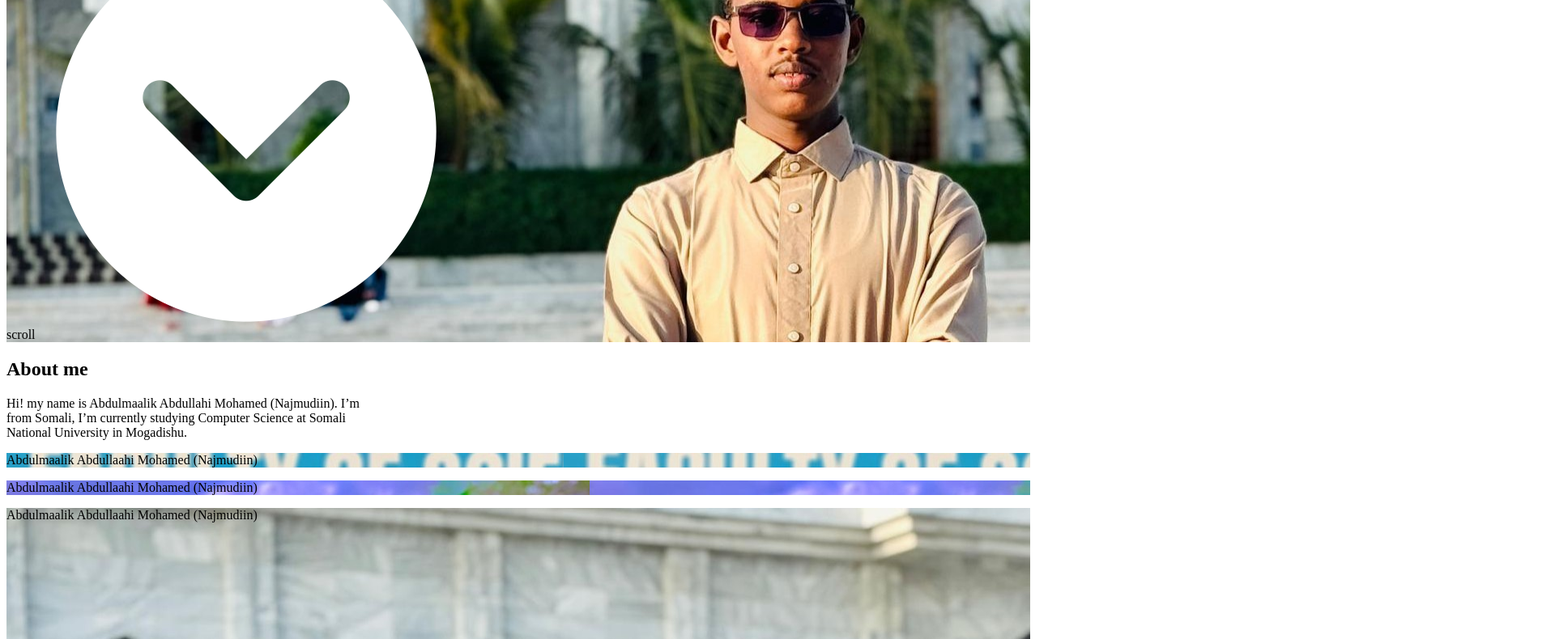
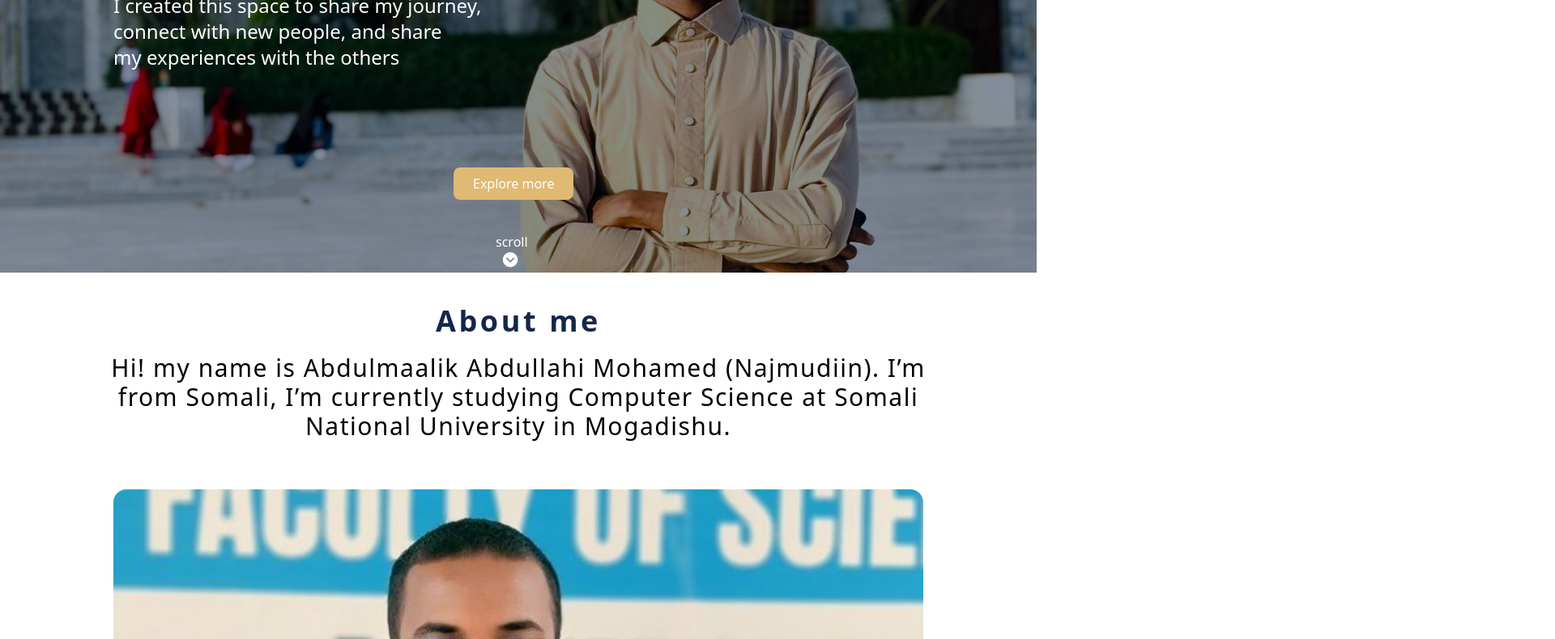
Before and after one commit to Najmudiin11/My_site, a website: page src/About_me.html in a window 1280 px wide. Shown: the part 463-1253 px from the top of the page at 81% size, 1920 px wide, since content can reach past the window. Drawn offline with Linux system fonts and the light colour scheme; the site is published under a folder, as on GitHub Pages, so addresses that start at the root find nothing.

Commit message:
Update About_me.html

```diff
--- a/src/About_me.html
+++ b/src/About_me.html
@@ -3,7 +3,7 @@
 <head>
   <meta charset="UTF-8">
   <meta name="viewport" content="width=device-width, initial-scale=1.0">
-  <link href="/src/output.css" rel="stylesheet">
+  <link href="./output.css" rel="stylesheet">
   <link rel="stylesheet" href="https://cdnjs.cloudflare.com/ajax/libs/font-awesome/6.7.2/css/all.min.css" integrity="sha512-Evv84Mr4kqVGRNSgIGL/F/aIDqQb7xQ2vcrdIwxfjThSH8CSR7PBEakCr51Ck+w+/U6swU2Im1vVX0SVk9ABhg==" crossorigin="anonymous" referrerpolicy="no-referrer" />
   <title>NAJMUDIIN WEBSITE</title>
 </head>
```
